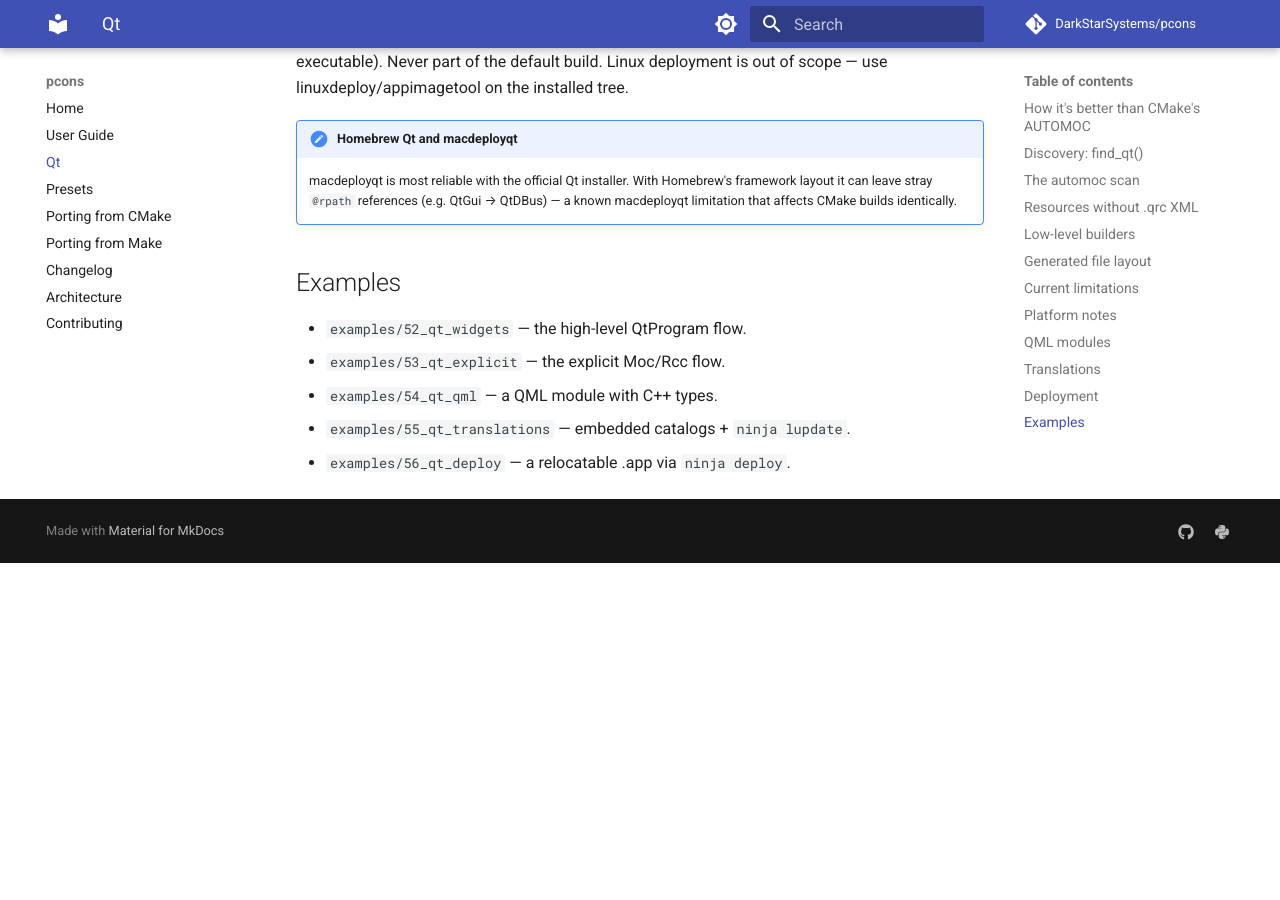
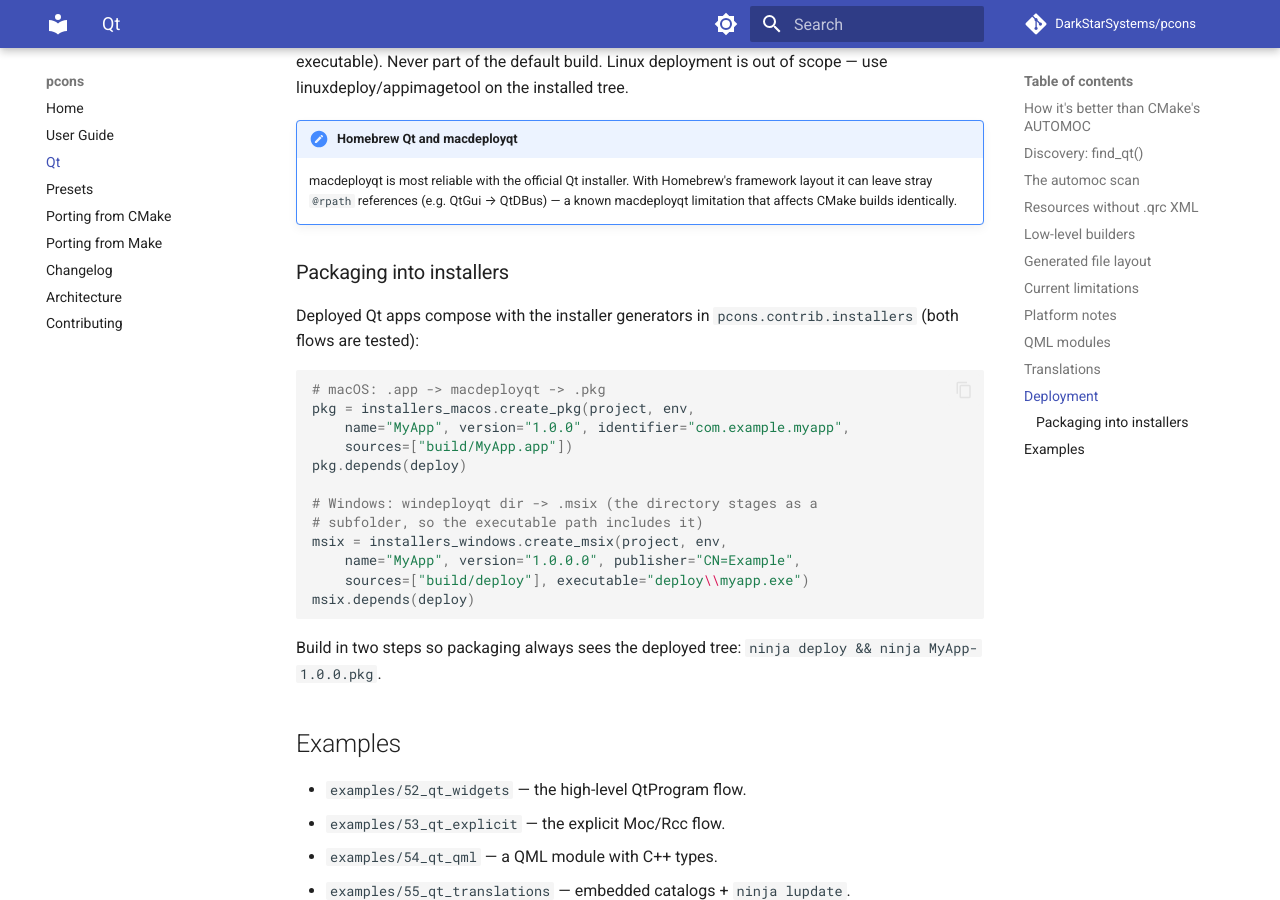
Before and after one commit to DarkStarSystems/pcons, an MkDocs documentation site: the page built from docs/qt.md, in a window 1280 px wide and 900 px high, scrolled down 5665 px. Built offline with MkDocs 1.6.1 and Material for MkDocs 9.7.7, drawn with Linux system fonts in a browser that asks for light colours; comment, search, counter and statistics services are not loaded; before the commit the page ends 6228 px from its top, so only the background shows below that.

Commit message:
Document packaging deployed Qt apps into pkg/msix installers
Both flows verified end-to-end: QtProgram -> .app -> macdeployqt ->
create_pkg (payload contains the deployed frameworks), and QtProgram ->
windeployqt -> create_msix on Windows. The create_msix docstring now
notes that a directory source stages as a subfolder, so `executable=`
needs that prefix.

Co-Authored-By: Claude Opus 5 (1M context) <noreply@anthropic.com>

````diff
--- a/docs/qt.md
+++ b/docs/qt.md
@@ -262,6 +262,29 @@ use linuxdeploy/appimagetool on the installed tree.
     (e.g. QtGui → QtDBus) — a known macdeployqt limitation that affects
     CMake builds identically.
 
+### Packaging into installers
+
+Deployed Qt apps compose with the installer generators in
+`pcons.contrib.installers` (both flows are tested):
+
+```python
+# macOS: .app -> macdeployqt -> .pkg
+pkg = installers_macos.create_pkg(project, env,
+    name="MyApp", version="1.0.0", identifier="com.example.myapp",
+    sources=["build/MyApp.app"])
+pkg.depends(deploy)
+
+# Windows: windeployqt dir -> .msix (the directory stages as a
+# subfolder, so the executable path includes it)
+msix = installers_windows.create_msix(project, env,
+    name="MyApp", version="1.0.0.0", publisher="CN=Example",
+    sources=["build/deploy"], executable="deploy\\myapp.exe")
+msix.depends(deploy)
+```
+
+Build in two steps so packaging always sees the deployed tree:
+`ninja deploy && ninja MyApp-1.0.0.pkg`.
+
 ## Examples
 
 - `examples/52_qt_widgets` — the high-level QtProgram flow.
````
Also changed, not shown: 1 other file.
